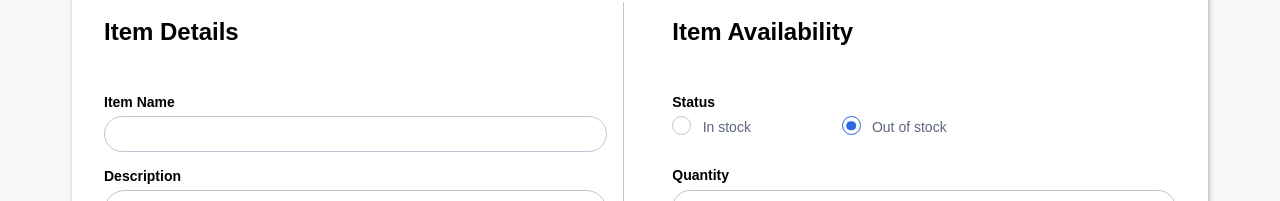
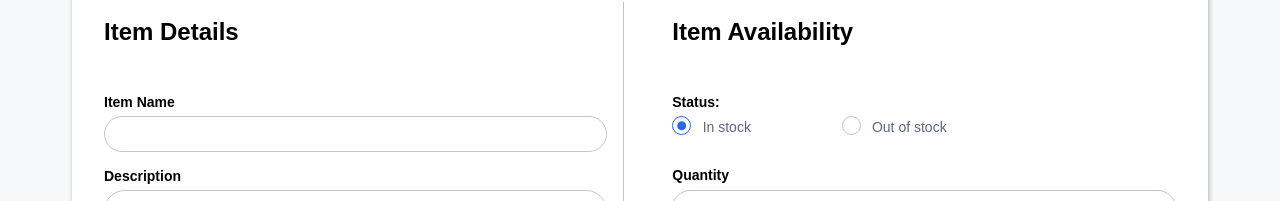
Before and after one commit to sowmya-malur/mountain-beaver-instock-client, a React (Create React App) app in the folder mountain-beaver-client/: page /inventory/1/edit in a window 1280 px wide. Shown: the part 208-409 px from the top of the page. Built offline with nearby package versions, Linux system fonts and the light colour scheme; no server answers; a web font is replaced by a local one.

Commit message:
Toggle the radio buttons

```diff
--- a/mountain-beaver-client/src/pages/EditInventoryItemPage/EditInventoryItemPage.jsx
+++ b/mountain-beaver-client/src/pages/EditInventoryItemPage/EditInventoryItemPage.jsx
@@ -3,8 +3,8 @@ import Arrow from "../../assets/icons/arrow_back-24px.svg";
 import ArrowDown from "../../assets/icons/arrow_drop_down-24px.svg";
 import errorIcon from "../../assets/icons/error-24px.svg";
 
-import React, { useRef, useState, useEffect } from "react";
-import { Link, useNavigate, useParams } from "react-router-dom";
+import React, { useState, useEffect } from "react";
+import { useNavigate, useParams } from "react-router-dom";
 import axios from "axios";
 
 function EditInventoryItem() {
@@ -21,7 +21,7 @@ function EditInventoryItem() {
   const [showWarehouseOptions, setShowWarehouseOptions] = useState(false);
   const [warehouses, setWarehouses] = useState([]);
   const [categories, setCategories] = useState([]);
-  const [showCategoryDropdown, setShowCategoryDropdown] = useState(false);
+  // const [showCategoryDropdown, setShowCategoryDropdown] = useState(false);
   const [quantity, setQuantity] = useState(0);
   const [status, setStatus] = useState("In Stock");
   const [warehouseId, setWarehouseId] = useState(0);
@@ -39,6 +39,7 @@ function EditInventoryItem() {
         );
 
         setInventory(inventoryResponse.data);
+        console.log(inventoryResponse.data);
 
         if (inventoryResponse.data) {
           setItemName(inventoryResponse.data.item_name);
@@ -47,7 +48,7 @@ function EditInventoryItem() {
           setWarehouseName(inventoryResponse.data.warehouse_name);
           setQuantity(inventoryResponse.data.quantity);
           setStatus(inventoryResponse.data.status);
-          setWarehouseId(inventoryResponse.data.warehouse_id);
+          setWarehouseId(inventoryResponse.data.id);
         }
       } catch (error) {
         console.error("Error fetching data:", error);
@@ -132,19 +133,17 @@ function EditInventoryItem() {
     event.preventDefault();
 
     if (validateForm()) {
-      console.log("here");
+      console.log("here"); //TODO:
       const updatedInventoryItem = {
         warehouse_id: warehouseId,
         item_name: itemName,
         description: description,
         category: category,
-        quantity: quantity,
+        quantity: parseInt(quantity),
         status: status,
       };
 
-      //TODO: del
-      console.log("inventory.id", inventory.id);
-      console.log("updated", updatedInventoryItem);
+      console.log("updated :", updatedInventoryItem);
 
       try {
         // POST request to backend API
@@ -187,6 +186,14 @@ function EditInventoryItem() {
     setQuantity(0);
     setStatus("In Stock");
     setErrors({});
+  };
+
+  // Function to toggle the status
+  const toggleStatus = () => {
+    setStatus(status === "In Stock" ? "Out of Stock" : "In Stock");
+    if (status === "In Stock") {
+      setQuantity(0);
+    }
   };
 
   return (
@@ -238,7 +245,6 @@ function EditInventoryItem() {
                   value={description}
                   onChange={(e) => setDescription(e.target.value)}
                 />
-
                 {errors.description && (
                   <div className="inv__error-container">
                     <img
@@ -251,6 +257,7 @@ function EditInventoryItem() {
                     </span>
                   </div>
                 )}
+                {/* Category */}
                 <h3 className="inv__details-label">Category</h3>
                 <div className="dropdown-container">
                   <input
@@ -294,46 +301,42 @@ function EditInventoryItem() {
                   )}
                 </div>
                 <img
-                  className={`inv__details-input-logo-1 ${errors.category && "inv__details-input-logo-1--align-error"}`}
+                  className={`inv__details-input-logo-1 ${
+                    errors.category && "inv__details-input-logo-1--align-error"
+                  }`}
                   src={ArrowDown}
                   alt="Arrow down"
                   onClick={() => setShowCategoryOptions(!showCategoryOptions)}
                 />
               </div>
+              {/* Availability */}
               <div className="inv__avail">
                 <h2 className="inv__details-title">Item Availability</h2>
-                <h3 className="inv__details-label">Status</h3>
+                <h3 className="inv__details-label">
+                  Status:
+                </h3>
+
+
                 <div className="inv__avail-wrapper">
-                  {inventory.quantity > 0 ? (
                     <>
-                      <div className="inv__avail-cont">
-                        <div className="inv__avail-shape-out">
+                      <div className="inv__avail-cont" onClick={toggleStatus}>
+                        <div className={status === "In Stock" ? "inv__avail-shape-out" : "inv__avail-shape"}>
                           <div className="inv__avail-dot"></div>
                         </div>
                         <p className="inv__avail-text">In stock</p>
                       </div>
-                      <div className="inv__avail-cont">
-                        <div className="inv__avail-shape"></div>
-                        <p className="inv__avail-text">Out of stock</p>
-                      </div>
-                    </>
-                  ) : (
-                    <>
-                      <div className="inv__avail-cont">
-                        <div className="inv__avail-shape"></div>
-                        <p className="inv__avail-text">In stock</p>
-                      </div>
-                      <div className="inv__avail-cont">
-                        <div className="inv__avail-shape-out">
+                      <div className="inv__avail-cont" onClick={toggleStatus}>
+                        <div className={status === "Out of Stock" ? "inv__avail-shape-out" : "inv__avail-shape"}>
                         <div className="inv__avail-dot"></div>
                         </div>
                         <p className="inv__avail-text">Out of stock</p>
                       </div>
                     </>
-                  )}
                 </div>
+
+                {status === "In Stock" && (
+                  <>
                     <h3 className="inv__details-label">Quantity</h3>
-                {status === "In Stock" && (
                     <input
                       type="text"
                       name="quantity"
@@ -345,7 +348,9 @@ function EditInventoryItem() {
                       value={quantity}
                       onChange={(e) => setQuantity(e.target.value)}
                     />
+                  </>
                 )}
+
                 {errors.quantity && (
                   <div className="inv__error-container">
                     <img
@@ -359,7 +364,7 @@ function EditInventoryItem() {
                   </div>
                 )}
 
-
+                {/* Warehouse */}
                 <h3 className="inv__details-label">Warehouse</h3>
                 <div className="dropdown-container">
                   <input
@@ -380,6 +385,7 @@ function EditInventoryItem() {
                         <div
                           key={wh.id}
                           onClick={() => {
+                            console.log("wh.id", wh.id);
                             setWarehouseId(wh.id);
                             setWarehouseName(wh.warehouse_name);
                             setShowWarehouseOptions(false);
@@ -404,7 +410,10 @@ function EditInventoryItem() {
                   )}
                 </div>
                 <img
-              className={`inv__avail-input-logo-2 ${errors.warehouseName && "inv__avail-input-logo-2--align-error"}`}
+                  className={`inv__avail-input-logo-2 ${
+                    errors.warehouseName &&
+                    "inv__avail-input-logo-2--align-error"
+                  }`}
                   src={ArrowDown}
                   alt="Arrow down"
                   onClick={() => setShowWarehouseOptions(!showWarehouseOptions)}
--- a/mountain-beaver-client/src/pages/InventoryDetails/InventoryDetails.jsx
+++ b/mountain-beaver-client/src/pages/InventoryDetails/InventoryDetails.jsx
@@ -20,8 +20,6 @@ function InventoryDetails() {
 
   const handleClick = () => {
     navigate(`/inventory/${inventoryId}/edit`);
-    // TODO: Add functionality to call edit inventory item page by passing the id
-    // navigate("/EditInventoryItem/inventoryId"); //TODO: to test integration //
   };
   const handleBack = () => {
     navigate(-1);
```
Lines whose indentation alone changed are shown as unchanged.
